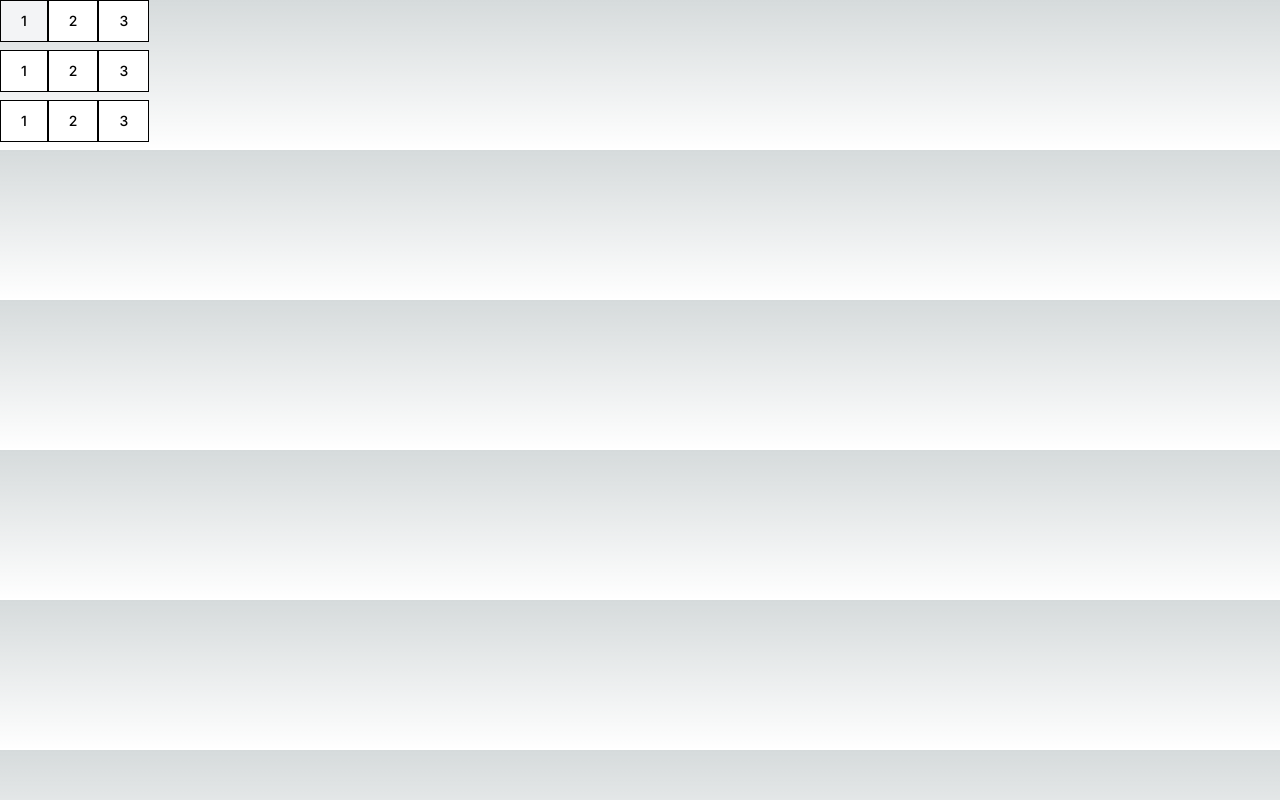
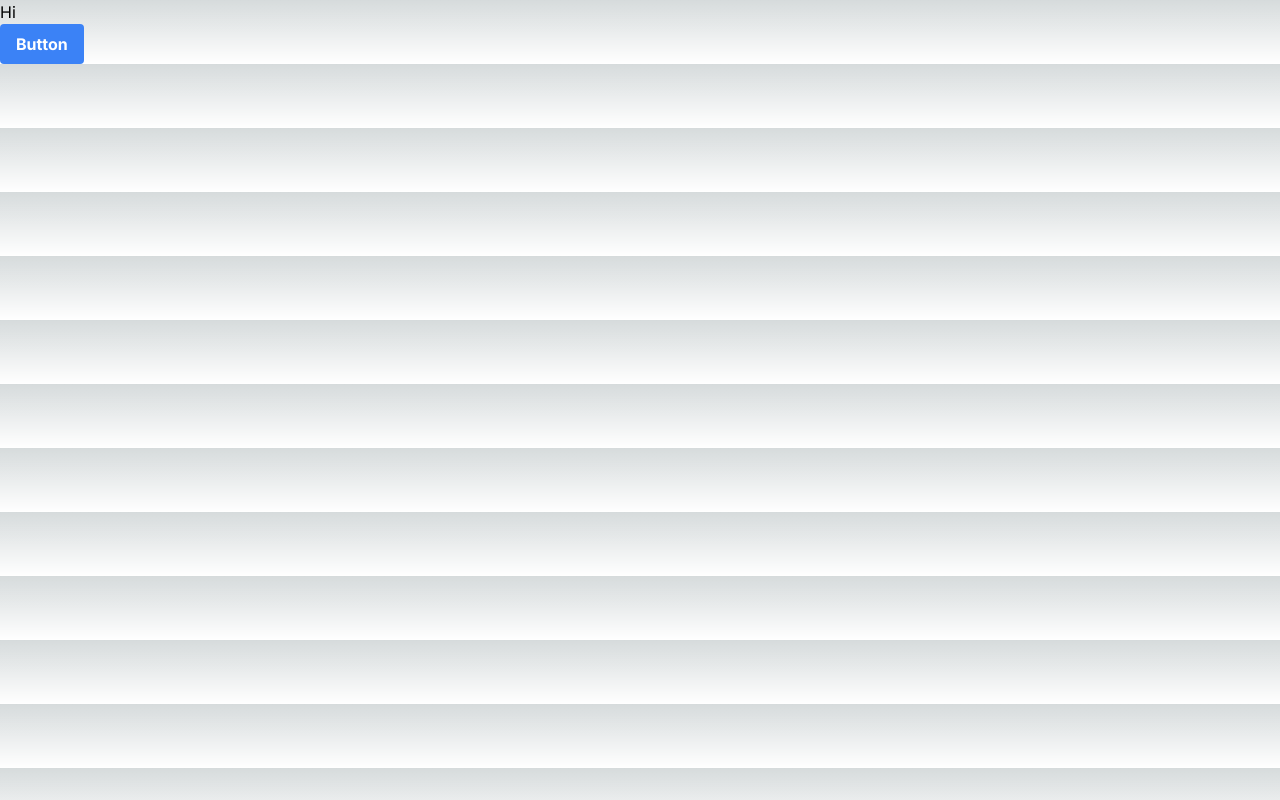
Before and after one commit to ziqfaiz/react-tutorial, a React app in the folder tictactoe-next/: page / in a window 1280 px wide. Built offline with nearby package versions, Linux system fonts and the light colour scheme.

Commit message:
abandon this

```diff
--- a/tictactoe-next/app/page.tsx
+++ b/tictactoe-next/app/page.tsx
@@ -1,38 +1,26 @@
-import Image from "next/image";
+"use client";
 
-export default function Board() {
+interface MyButtonProps {
+  title: string;
+  disabled: boolean;
+}
+
+function MyButton({ title, disabled }: MyButtonProps) {
   return (
-    <main>
-      <div class="">
-        <Square prop="1" />
-        <Square prop="2" />
-        <Square prop="3" />
-      </div>
-      <div class="">
-        <Square prop="1" />
-        <Square prop="2" />
-        <Square prop="3" />
-      </div>
-      <div class="">
-        <Square prop="1" />
-        <Square prop="2" />
-        <Square prop="3" />
-      </div>
-    </main>
+    <button
+      disabled={disabled}
+      class="bg-blue-500 hover:bg-blue-700 text-white font-bold py-2 px-4 rounded"
+    >
+      {title}
+    </button>
   );
 }
 
-function Square({ prop }: { prop: string }) {
-  function handleClick() {
-    console.log("Click");
-  }
+export default function MyApp() {
   return (
-    <button
-      type="button"
-      class="text-black bg-white hover:bg-gray-100 focus:outline-none focus:ring-4 font-medium text-sm px-5 py-2.5 mb-2 border border-1 border-black"
-      onclick={handleClick()}
-    >
-      {prop}
-    </button>
+    <div>
+      <h1>Hi</h1>
+      <MyButton title="Button" disabled={true} />
+    </div>
   );
 }
```
